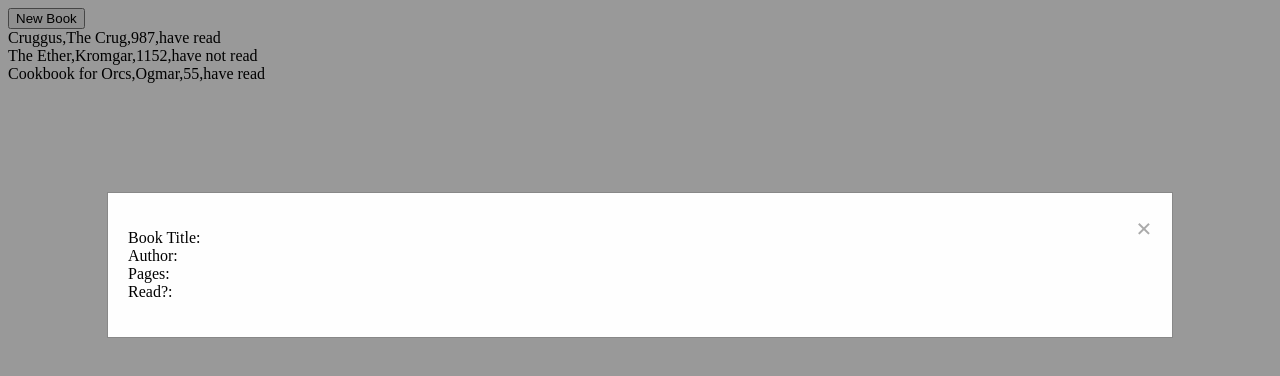
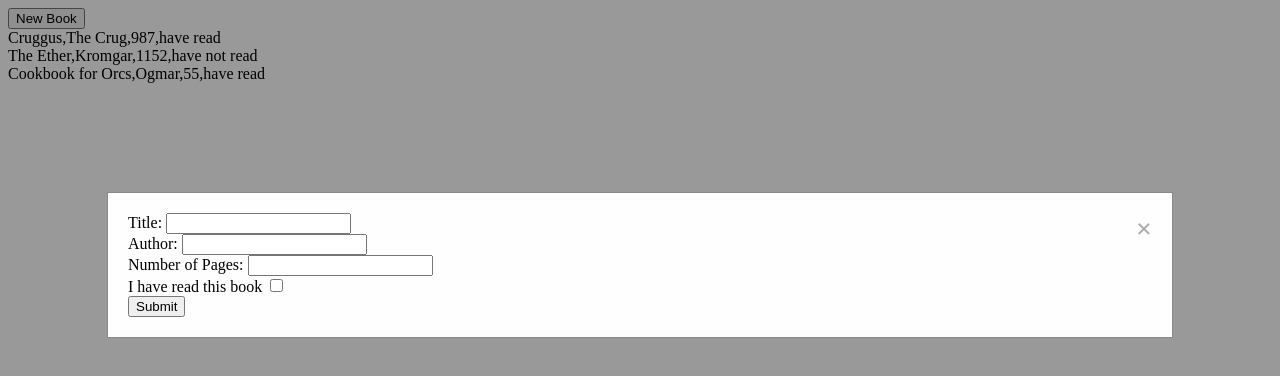
Before and after one commit to Squagilli/Library, a plain HTML site: page index.html in a window 1280 px wide. Both pictures are taken after a click on the button "New Book". Drawn offline with Linux system fonts and the light colour scheme.

Commit message:
modal form functionality prep

```diff
--- a/index.html
+++ b/index.html
@@ -13,12 +13,17 @@
             <div class='form-container'>
                 <div class='form-content'>
                     <span class='close'>&times;</span>
-                    <p>
-                        Book Title: <br>
-                        Author: <br>
-                        Pages: <br>
-                        Read?: <br>
-                    </p>
+                    <form action ='' class='book-info'>
+                        <label for='title'>Title: </label>
+                        <input type='text' id='title' name='title'><br>
+                        <label for='author'>Author: </label>
+                        <input type='text' id='author' name='author'><br>
+                        <label for='paages'>Number of Pages: </label>
+                        <input type='text' id='pages' name='pages'><br>
+                        <label for='read'>I have read this book </label>
+                        <input type='checkbox' id='read' name='read'><br>
+                        <input type='submit' value='Submit'>
+                    </form>
                 </div>
             </div>
 
--- a/scripts.js
+++ b/scripts.js
@@ -3,7 +3,6 @@
 const bookItem = document.querySelector('.book-item');
 const newBookButton = document.querySelector('.new-book');
 const libContainer = document.querySelector('.library-container');
-
 const newBookForm = document.querySelector('.form-container');
 const span = document.getElementsByClassName('close')[0];
 
@@ -69,10 +68,8 @@ console.table(theLibrary);
 
 displayLib();
 
-function popBookForm() {
 
-}
-
+// Event listeners
 newBookButton.onclick = function() {
     newBookForm.style.display = 'block';
 }
```
